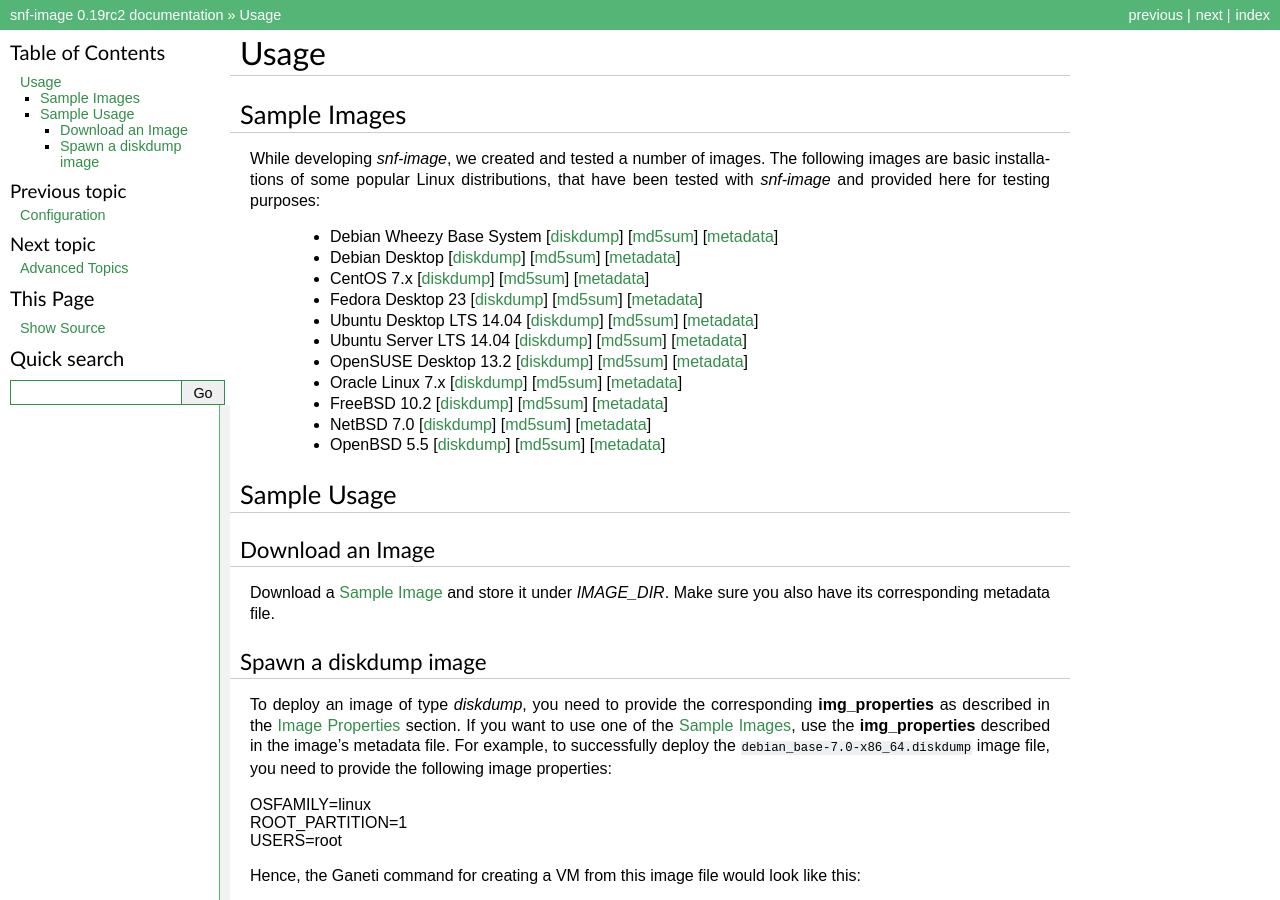
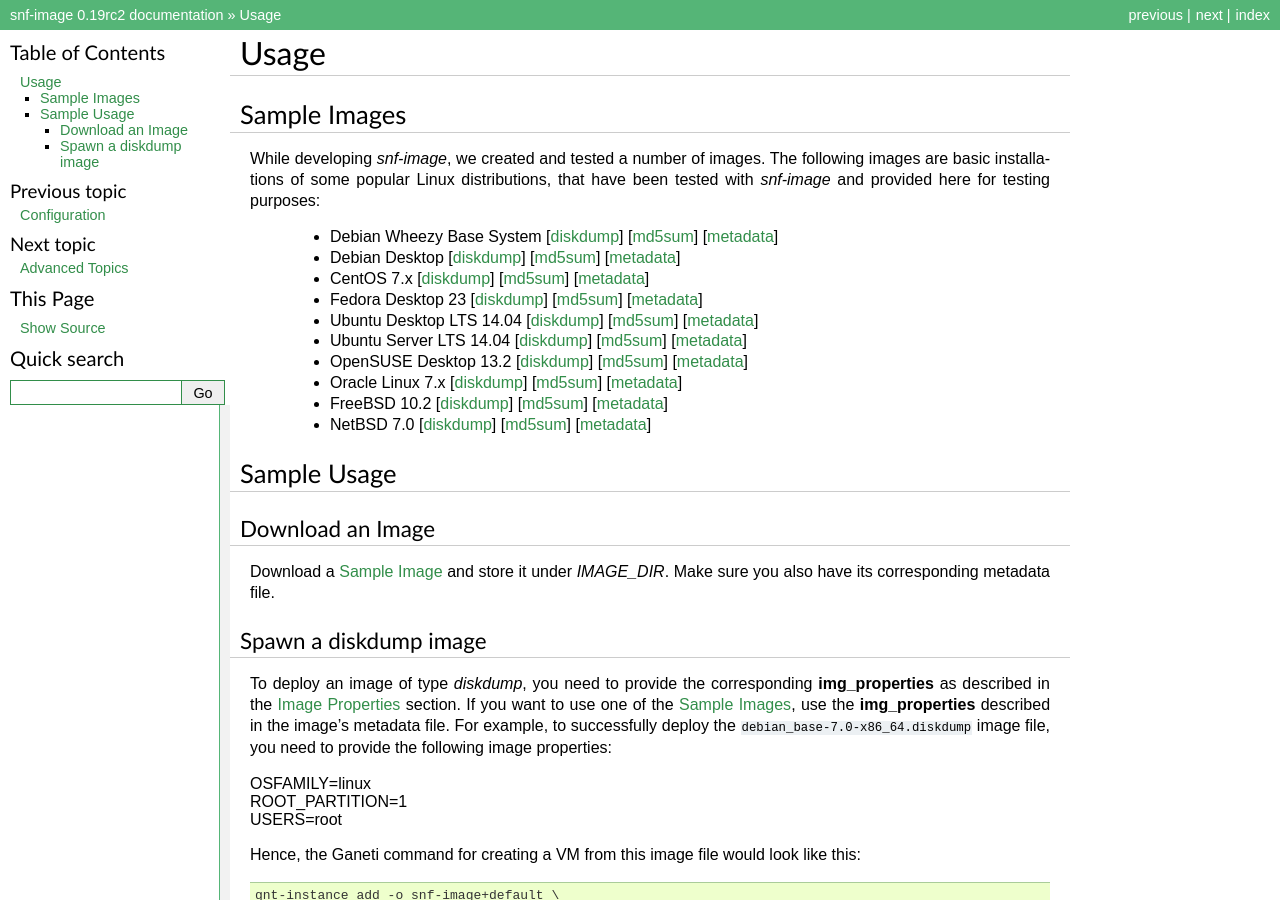
Before and after one commit to grnet/snf-image, a Sphinx documentation site: the page built from docs/usage.rst, in a window 1280 px wide and 900 px high. Built offline with Sphinx 7.4.7, drawn with Linux system fonts in a browser that asks for light colours.

Commit message:
docs: Remove link to OpenBSD image
OpenBSD is currently not well supported

```diff
--- a/docs/usage.rst
+++ b/docs/usage.rst
@@ -51,10 +51,6 @@ that have been tested with *snf-image* and provided here for testing purposes:
    [`diskdump <https://cdn.synnefo.org/netbsd-7.0-x86_64.diskdump>`_]
    [`md5sum <https://cdn.synnefo.org/netbsd-7.0-x86_64.diskdump.md5sum>`_]
    [`metadata <https://cdn.synnefo.org/netbsd-7.0-x86_64.diskdump.meta>`_]
- * OpenBSD 5.5
-   [`diskdump <https://cdn.synnefo.org/openbsd-5.5-x86_64.diskdump>`_]
-   [`md5sum <https://cdn.synnefo.org/openbsd-5.5-x86_64.diskdump.md5sum>`_]
-   [`metadata <https://cdn.synnefo.org/openbsd-5.5-x86_64.diskdump.meta>`_]
 
 Sample Usage
 ^^^^^^^^^^^^
```
